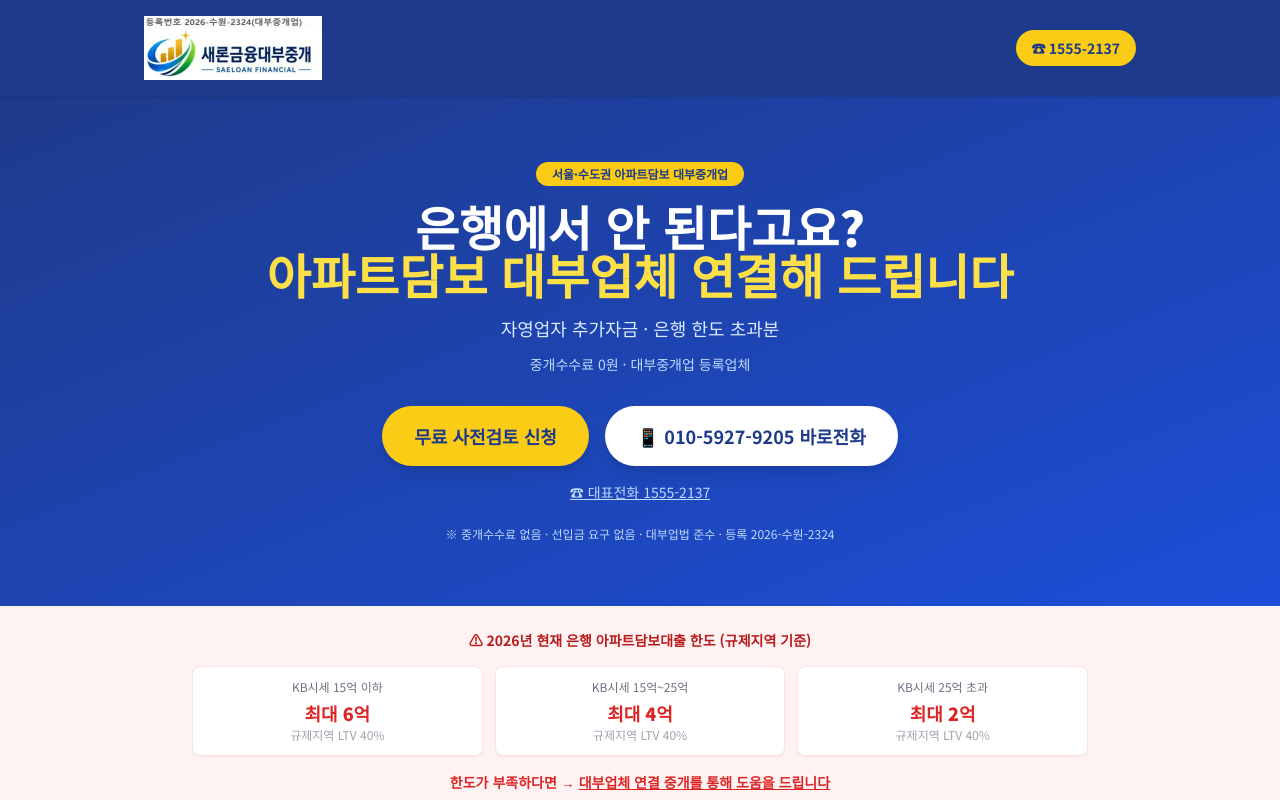
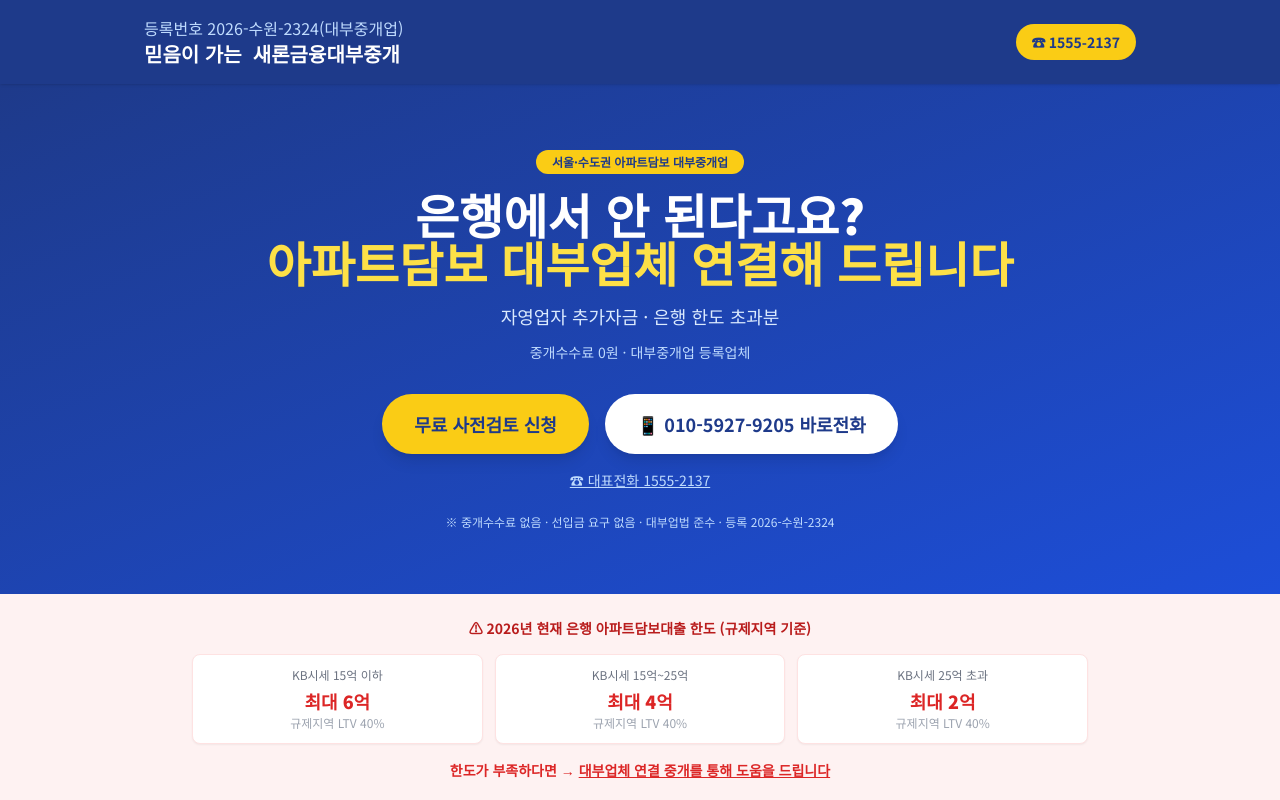
Before and after one commit to HeeJeonLee/saeloan-financial, a React (Vite) app: page / in a window 1280 px wide. Shown: the top 800 px of the page. Built offline with nearby package versions, Linux system fonts and the light colour scheme.

Commit message:
fix: 수원시청 권고사항 반영 - 헤더 로고→등록번호+상호 텍스트, 등록기관 추가, 중개수수료 불법 고지, 법정고지사항 크기 강조

```diff
--- a/src/App.jsx
+++ b/src/App.jsx
@@ -43,10 +43,9 @@ function App() {
       {/* ── 헤더 ── */}
       <header className="w-full bg-blue-900 text-white shadow sticky top-0 z-50">
         <div className="max-w-5xl mx-auto px-4 py-4 flex items-center justify-between">
-          <div className="flex items-center gap-2">
-            <img src="/logo.jpg" alt="새론금융대부중개 로고"
-              style={{ height: "64px" }}
-              onError={(e) => { e.target.style.display = "none"; }} />
+          <div className="flex flex-col leading-tight">
+            <span className="text-blue-200 text-base">등록번호 2026-수원-2324(대부중개업)</span>
+            <span className="text-white font-bold text-xl">믿음이 가는&nbsp;&nbsp;새론금융대부중개</span>
           </div>
           <a href="tel:15552137"
             className="bg-yellow-400 text-blue-900 font-bold px-4 py-2 rounded-full text-sm hover:bg-yellow-300 transition">
@@ -243,6 +242,7 @@ function App() {
               ["상호", "새론금융대부중개"],
               ["대표자", "김덕진"],
               ["등록번호", "2026-수원-2324(대부중개업)"],
+              ["등록기관", "수원시청 지역경제과 (031-5191-32181)"],
               ["사업자등록번호", "653-90-02268"],
               ["대표전화", "1555-2137"],
               ["대표휴대폰", "010-5927-9205"],
@@ -257,15 +257,31 @@ function App() {
         </div>
       </section>
 
+      {/* ── 중개수수료 불법 고지 ── */}
+      <section className="max-w-3xl mx-auto w-full px-4 pt-4 pb-0">
+        <p className="text-center text-base font-extrabold text-red-700 py-3 border-2 border-red-500 rounded-lg bg-red-50">
+          "중개수수료를 요구하거나 받는 것은 불법입니다"
+        </p>
+      </section>
+
       {/* ── 법정 고지사항 ── */}
       <section className="max-w-3xl mx-auto w-full px-4 py-8">
         <div className="bg-yellow-50 border border-yellow-200 rounded-xl p-5">
-          <h4 className="font-bold text-yellow-800 mb-3">⚠ 법정 고지사항 (대부업법 제11조)</h4>
-          <ul className="text-xs text-yellow-700 space-y-1 list-disc ml-4">
+          <h4 className="font-bold text-yellow-800 mb-3 text-lg">⚠ 법정 고지사항 (대부업법 제11조)</h4>
+          <ul className="text-sm text-yellow-700 space-y-1 list-disc ml-4 mb-3">
             <li>대출금리: 연 최고 20% 이내 (법정최고금리)</li>
-            <li>중개수수료: 없음 (대부중개업자는 중개수수료를 받을 수 없습니다)</li>
             <li>대출 시 귀하의 신용등급이 하락할 수 있습니다.</li>
-            <li>과도한 대출은 개인신용평점 하락 및 금융거래 제한의 원인이 될 수 있습니다.</li>
+          </ul>
+          {/* 상호와 동일 크기, 다른 광고사항과 쉽게 구별 */}
+          <div className="space-y-2 mb-3">
+            <div className="border-2 border-red-400 rounded-lg px-4 py-2 bg-white">
+              <p className="text-base font-semibold text-red-700">• 중개수수료 없음 (대부중개업자는 중개수수료를 받을 수 없습니다)</p>
+            </div>
+            <div className="border-2 border-red-400 rounded-lg px-4 py-2 bg-white">
+              <p className="text-base font-semibold text-red-700">• 과도한 대출은 개인신용평점 하락 및 금융거래 제한의 원인이 될 수 있습니다.</p>
+            </div>
+          </div>
+          <ul className="text-sm text-yellow-700 space-y-1 list-disc ml-4">
             <li>새론금융대부중개는 대부중개업 등록업체로, 대출을 직접 실행하지 않으며 대부업체를 연결하는 중개 서비스만 제공합니다.</li>
             <li>대부업 관련 문의·신고: 경기도청 금융정책과 또는 금융감독원(1332)</li>
           </ul>
```
